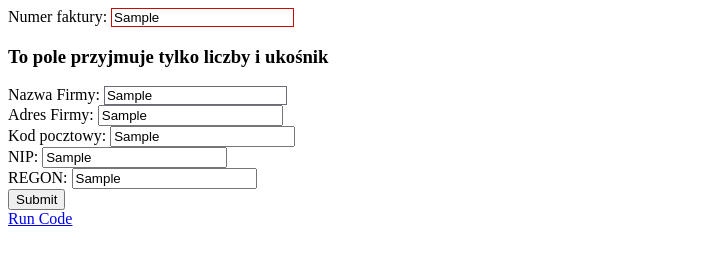
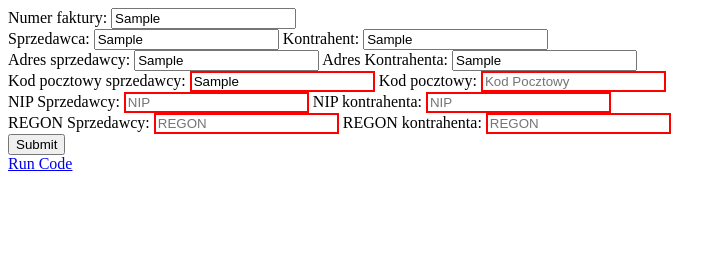
Before and after one commit to Dawdud/Invoice-, a website: page index.html in a window 1280 px wide. Both pictures are taken after typing "Sample", "Sample", "Sample", "Sample", "Sample", "Sample" into the empty fields and a click on the button "Submit". Shown: the whole page, without its empty margins (0-726 px from the left). Drawn offline with nearby package versions, Linux system fonts and the light colour scheme.

Commit message:
reafctor displayErrorMethod and add new method addNode

```diff
--- /dev/null
+++ b/css/style.css
@@ -0,0 +1,4 @@
+.Errorclass
+{
+    border: 2px solid red;
+}
--- a/index.html
+++ b/index.html
@@ -3,48 +3,88 @@
 <head>
     <meta charset="UTF-8">
     <title>FakturaVat</title>
-
+    <link rel="stylesheet" type="text/css" href="css/style.css">
     <script src="https://cdnjs.cloudflare.com/ajax/libs/jspdf/1.3.2/jspdf.min.js"></script>
     <style>
         .NoError
         {
             display: none;
         }
+        .ErrorClass
+        {
+            border: 2px solid red;
+        }
     </style>
 </head>
 <body>
 <form>
     <div id="ipt-number">
-        <label for="number">Numer faktury: </label>
-        <input type="text" id="number" placeholder="numer faktury">
+
+        <label >Numer faktury:
+            <input type="text" class="number" placeholder="numer faktury">
+        </label>
+
     </div>
-    <div>
-        <label for="Name">Nazwa Firmy: </label>
-        <input type="text" id="Name" placeholder="Nazwa Firmy">
+    <div id="ipt-Name">
+
+        <label  >Sprzedawca:
+            <input type="text" class="Name" placeholder="Nazwa Firmy">
+        </label>
+
+
+
+        <label >Kontrahent:
+            <input type="text" class="Name" placeholder="Nazwa Firmy">
+        </label>
+
     </div>
-    <div>
-        <label for="Adress">Adres Firmy: </label>
-        <input type="text" id="Adress" placeholder="Adress firmy ">
+    <div id="ipt-Adress">
+
+        <label class="l-Adress">Adres sprzedawcy:
+            <input class="Adress" type="text" placeholder="Adress sprzedawcy ">
+        </label>
+
+        <label class="l-Adress">Adres Kontrahenta:
+             <input class="Adress" type="text"  placeholder="Adress kontrahenta ">
+        </label>
+
     </div>
-    <div>
-        <label for="Postal">Kod pocztowy: </label>
-        <input type="text" id="Postal" placeholder="Kod Pocztowy ">
+    <div id="ipt-Postal">
+        <label class="l-Postal">Kod pocztowy sprzedawcy:
+            <input type="text" class="Postal" placeholder="Kod Pocztowy ">
+        </label>
+
+
+        <label class="l-Postal" >Kod pocztowy:
+             <input type="text" class="Postal" placeholder="Kod Pocztowy ">
+        </label>
+
     </div>
-    <div>
-        <label for="NIP">NIP: </label>
-        <input type="text" id="NIP" placeholder="NIP">
+    <div id="ipt-NIP">
+        <label class="l-NIP" >NIP Sprzedawcy:
+             <input type="text" class="NIP" placeholder="NIP">
+        </label>
+
+        <label class="l-NIP">NIP kontrahenta:
+                <input type="text" class="NIP" placeholder="NIP">
+        </label>
     </div>
-    <div>
-        <label for="REGON">REGON: </label>
-        <input type="text" id="REGON" placeholder="REGON">
+    <div id="ipt-REGON">
+        <label  class="l-REGON">REGON Sprzedawcy:
+             <input type="text" class="REGON" placeholder="REGON">
+        </label>
+
+        <label class="l-REGON" >REGON kontrahenta:
+             <input type="text" class="REGON" placeholder="REGON">
+        </label>
     </div>
     <input id="btn" type="button"  value="Submit">
 </form>
-
+<a href="javascript:demoFromHTML()" class="button">Run Code</a>
 <div id="content">
 
 </div>
-<a href="javascript:demoFromHTML()" class="button">Run Code</a>
+
 <script
         src="https://code.jquery.com/jquery-3.3.1.js"
         integrity="sha256-2Kok7MbOyxpgUVvAk/HJ2jigOSYS2auK4Pfzbm7uH60="
--- a/js/src.js
+++ b/js/src.js
@@ -20,13 +20,14 @@ function demoFromHTML()
         margins.top,
         {'width': margins.width,
         'elementHandlers': specialElementHandlers},
-        function (dispose){
+        function (){
             pdf.save('Test.pdf');
         },
         margins
     );
 
 }
+
 (function () {
 
 
@@ -39,29 +40,53 @@ function Input(el)
 Input.prototype.shownumber= function()
 {
     for(var i=0; i<this.el.name.length; i++) {
-        var show = document.getElementById(this.el.name[i]);
-        var reg = new RegExp(this.el.regexp[i]);
-        if (reg.test(show.value)) {
-            show.style.border= "1px solid #6D6A7A";
+        var show = document.getElementsByClassName(this.el.name[i]);
+        for (let j = 0; j < show.length; j++) {
+
+
+            var reg = new RegExp(this.el.regexp[i]);
+            if (reg.test(show[j].value)) {
+
+                if(show[j].classList.contains('ErrorClass'))
+                {
+                    show[j].classList.remove('ErrorClass');
+
+
+
+
+                }
+                var content=document.getElementById('content');
+                if(this.er===0) {
+
+
+                    this.addNode(content, show[j].value);
+                }
+
+            }
+
+            else {
+
+                this.displayError(show[j],this.el.ErrorMsg[i]);
+                this.er++;
+            }
+
 
         }
-        else {
-            this.displayError(show,this.el.ErrorMsg[i]);
-            this.er++;
-        }
     }
-
 };
 Input.prototype.displayError= function(name, error)
     {
 
-      name.style.border= "1px solid #C90B07";
-      var div= document.getElementById("ipt-"+name.id);
+
+      name.className+='  ErrorClass';
+      document.getElementById("content").innerHTML="";
       var errordiv= document.createElement("div");
       errordiv.classList.add("ErrorDiv");
       errordiv.innerHTML="<h3>"+error+"</h3>";
-      div.insertBefore(errordiv,name[0]);
-      console.log(this.er);
+
+
+
+
 
 
 
@@ -90,16 +115,26 @@ this.button= document.getElementById('btn');
 this.button.addEventListener('click',function(){
     that.removeElement();
     that.shownumber();
-
+    console.log(that.er);
+    that.er=0;
 
 
 }, false)
 
 };
+Input.prototype.addNode= function(parrent,value)
+{
+    var para= document.createElement("p");
+    var node = document.createTextNode(value);
+    para.appendChild(node);
+    parrent.appendChild(para);
+};
 
-var namesv= new Input({name: ['number','Name'],
-    ErrorMsg:["To pole  przyjmuje tylko liczby i ukośnik ",""],
-    regexp:["^[\\d/]+$",""]});
+var namesv= new Input({name: ['number','Name','Adress',"Postal", "NIP","REGON"],
+    ErrorMsg:["",""
+        ,"",
+        "Przykład poprawnego użycia: 00-000","Niepoprawny NIP", "Niepoprawny REGON"],
+    regexp:["","","","\\d{2}-\\d{3}","^[0-9]{10}$", "^[0-9]{9}$"]});
 
 namesv.display()
 })(jQuery);
```
Also changed, not shown: dest/built.min.js (+1 -1 lines), dist/built.js.
